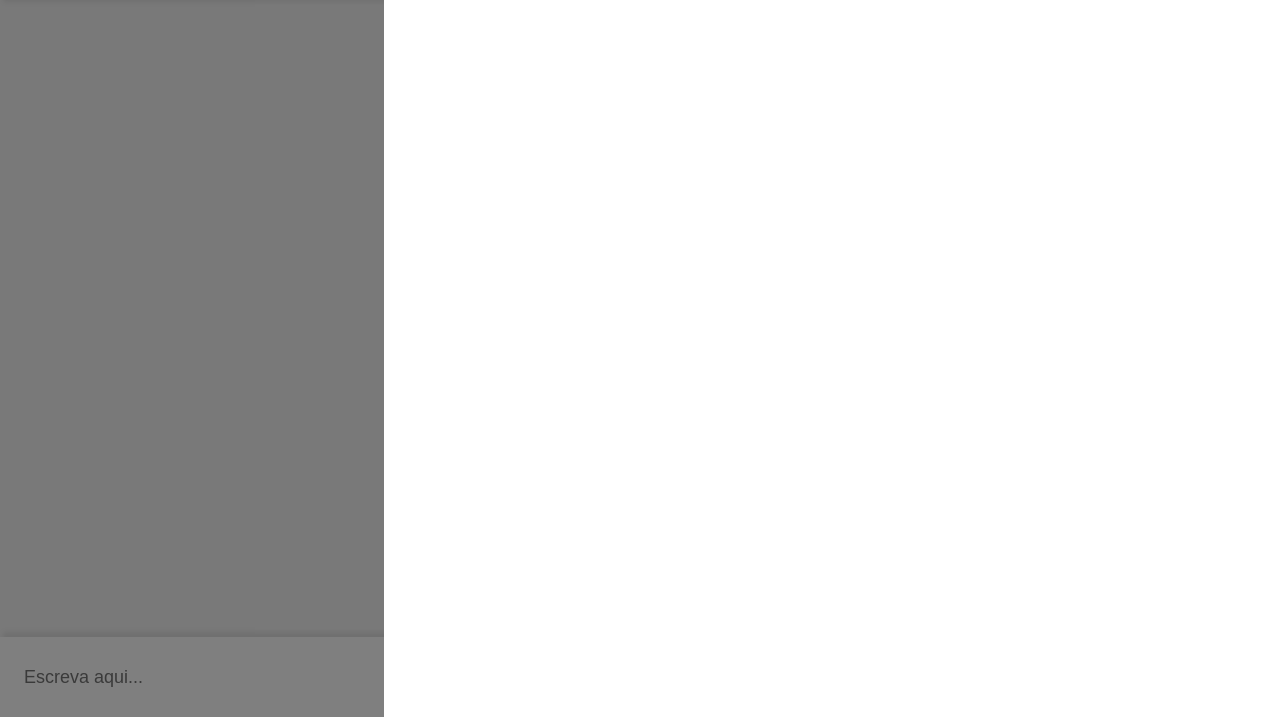
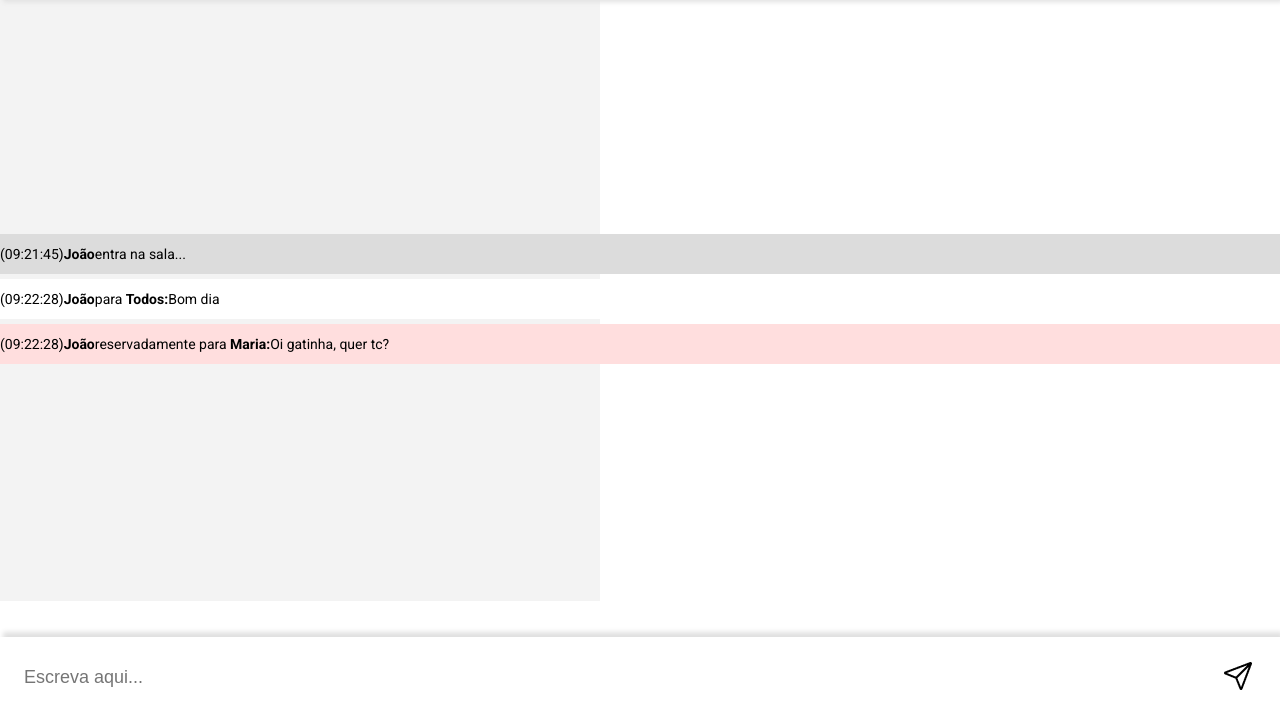
Before and after one commit to JeffMota/projeto5-batepapouol, a plain HTML site: page index.html in a window 1280 px wide. Shown: the part 83-800 px from the top of the page. Drawn offline with Linux system fonts and the light colour scheme.

Commit message:
Adição do chat

```diff
--- a/css/style.css
+++ b/css/style.css
@@ -7,7 +7,7 @@ body {
 }
 
 .main {
-    height: 100vh;
+    height: 100%;
     max-width: 600px;
     background-color: #F3F3F3;
 }
@@ -29,6 +29,15 @@ header {
     background-color: #fff;
 }
 
+footer{
+    position: fixed;
+    bottom: 0;
+
+    box-shadow: 3px -5px 5px rgb(224, 224, 224);
+
+    background-color: #fff;
+}
+
 .logo {
     height: 53px;
     width: 75px;
@@ -39,16 +48,6 @@ header {
     width: 42px;
     height: 31px;
     margin-right: 22px;
-}
-
-
-footer{
-    position: fixed;
-    bottom: 0;
-
-    box-shadow: 3px -5px 5px rgb(224, 224, 224);
-
-    background-color: #fff;
 }
 
 footer input{
@@ -68,6 +67,47 @@ footer button {
     margin-right: 22px;
 
     cursor: pointer;
+}
+
+/*-------------------------------------Chat---------------------------------*/
+.chat {
+    display: flex;
+    flex-direction: column;
+    justify-content: center;
+    margin-top: 80px;
+
+    width: 100vw;
+    height: 75.5vh;
+
+    overflow-y: scroll;
+
+    font-size: 14px;
+    font-weight: 400;
+
+}
+
+.msg span{
+    font-weight: 700;
+}
+
+.msg {
+    display: flex;
+    width: 100%;
+    height: 40px;
+
+    margin: 2.5px 0;
+
+    align-items: center;
+
+    background-color: #fff;
+}
+
+.status {
+    background-color: #DCDCDC;
+}
+
+.reservada {
+    background-color: #FFDEDE;
 }
 
 /*--------------------------------Menu Lateral---------------------------*/
@@ -90,7 +130,6 @@ footer button {
 }
 
 .hidden {
-    transition: 1s;
     display: none;
 }
 
--- a/index.html
+++ b/index.html
@@ -21,7 +21,23 @@
             <img onclick="fecharMenu()" class="menu" src="img/Vector.png" alt="Menu">
         </header>
         <div class="chat">
-
+            <div class="msg status">
+                <div class="time">(09:21:45)</div>
+                <div class="remetente"><span>João</span></div>
+                <div class="conteudo">entra na sala...</div>
+            </div>
+            <div class="msg">
+                <div class="time">(09:22:28)</div>
+                <div class="remetente"><span>João</span></div>
+                <div class="destinatario">para <span>Todos:</span></div>
+                <div class="conteudo">Bom dia</div>
+            </div>
+            <div class="msg reservada">
+                <div class="time">(09:22:28)</div>
+                <div class="remetente"><span>João</span></div>
+                <div class="destinatario">reservadamente para <span>Maria:</span></div>
+                <div class="conteudo">Oi gatinha, quer tc?</div>
+            </div>
         </div>
         <footer>
             <input type="text" placeholder="Escreva aqui...">
@@ -30,7 +46,7 @@
             </button>
         </footer>
     </div>
-    <div class="participantes">
+    <div class="participantes hidden">
         <div onclick="fecharMenu()" class="fechar">
         </div>
         <div class="menu_lateral">
--- a/js/script.js
+++ b/js/script.js
@@ -3,5 +3,4 @@ const btn_menu = document.querySelector('.menu');
 
 function fecharMenu(){
     participantes.classList.toggle('hidden');
-    console.log(participantes.classList)
 }
```
